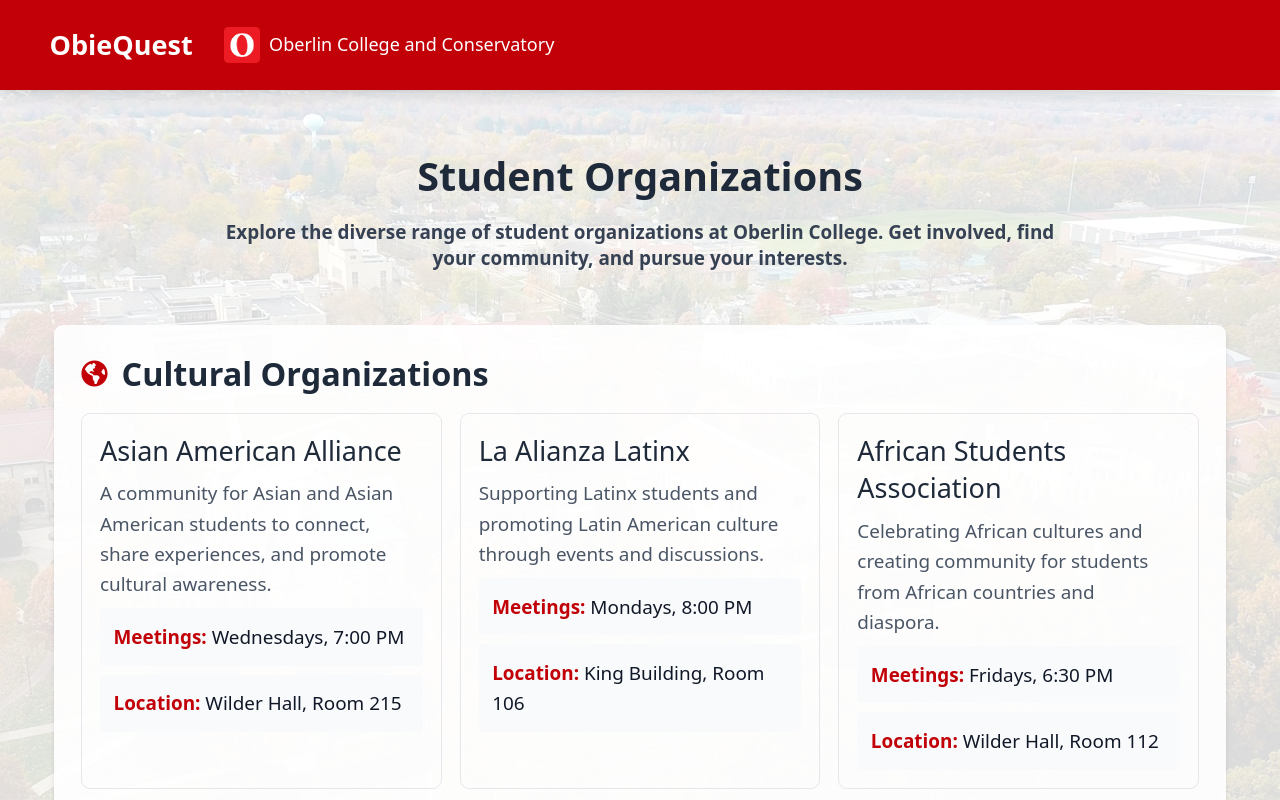
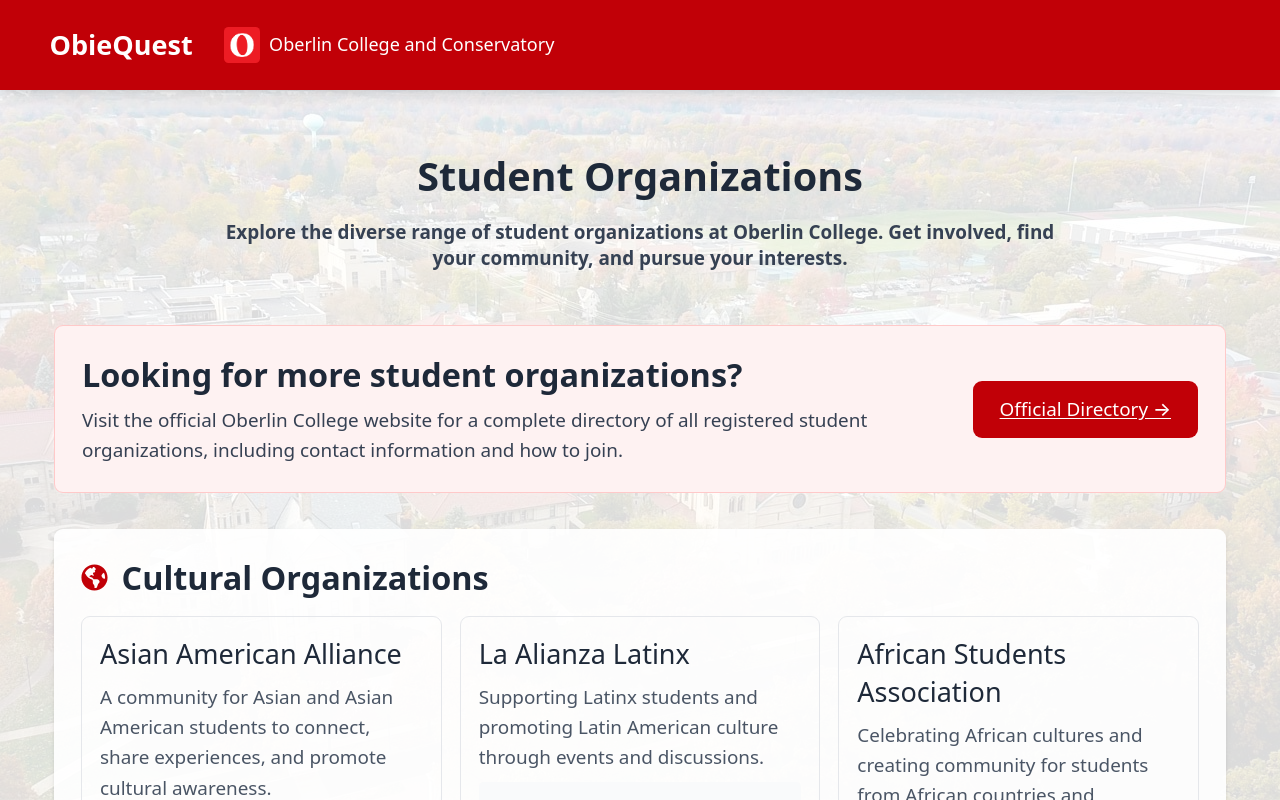
Before and after one commit to 2024frank/obie-quest, a Next.js app: page /organizations in a window 1280 px wide. Shown: the top 800 px of the page. Built offline with nearby package versions, Linux system fonts and the light colour scheme.

Commit message:
Added official Oberlin student organizations directory link to both Organizations and Events pages

```diff
--- a/src/app/events/page.tsx
+++ b/src/app/events/page.tsx
@@ -317,9 +317,22 @@
             <FaUsers className="text-red-700 mr-3 h-6 w-6" />
             <h2 className="text-2xl font-semibold text-gray-800">Student Organizations</h2>
           </div>
-          <Link href="/organizations" className="text-red-700 hover:underline font-medium">
-            View Complete List
-          </Link>
+          <div className="flex items-center space-x-4">
+            <a
+              href="https://www.oberlin.edu/life-at-oberlin/clubs-organizations"
+              target="_blank"
+              rel="noopener noreferrer"
+              className="text-red-700 hover:underline font-medium flex items-center"
+            >
+              <span>Official Directory</span>
+              <svg className="w-4 h-4 ml-1" fill="none" stroke="currentColor" viewBox="0 0 24 24" xmlns="http://www.w3.org/2000/svg">
+                <path strokeLinecap="round" strokeLinejoin="round" strokeWidth="2" d="M10 6H6a2 2 0 00-2 2v10a2 2 0 002 2h10a2 2 0 002-2v-4M14 4h6m0 0v6m0-6L10 14"></path>
+              </svg>
+            </a>
+            <Link href="/organizations" className="text-red-700 hover:underline font-medium">
+              View Complete List
+            </Link>
+          </div>
         </div>
 
         <div className="grid md:grid-cols-2 gap-4">
--- a/src/app/organizations/page.tsx
+++ b/src/app/organizations/page.tsx
@@ -11,6 +11,27 @@
           Explore the diverse range of student organizations at Oberlin College. Get involved, find your community, and pursue your interests.
         </p>
       </header>
+
+      {/* Official Resources Link */}
+      <section className="bg-red-50 border border-red-200 rounded-lg p-6 mb-8">
+        <div className="flex flex-col md:flex-row items-center justify-between">
+          <div className="mb-4 md:mb-0">
+            <h2 className="text-xl font-semibold text-gray-800 mb-2">Looking for more student organizations?</h2>
+            <p className="text-gray-700">
+              Visit the official Oberlin College website for a complete directory of all registered student organizations,
+              including contact information and how to join.
+            </p>
+          </div>
+          <a
+            href="https://www.oberlin.edu/life-at-oberlin/clubs-organizations"
+            target="_blank"
+            rel="noopener noreferrer"
+            className="bg-red-700 text-white px-6 py-3 rounded-lg font-medium hover:bg-red-800 transition-colors flex-shrink-0"
+          >
+            Official Directory &rarr;
+          </a>
+        </div>
+      </section>
 
       {/* Cultural Organizations */}
       <section className="bg-white p-6 rounded-lg shadow-md">
```
